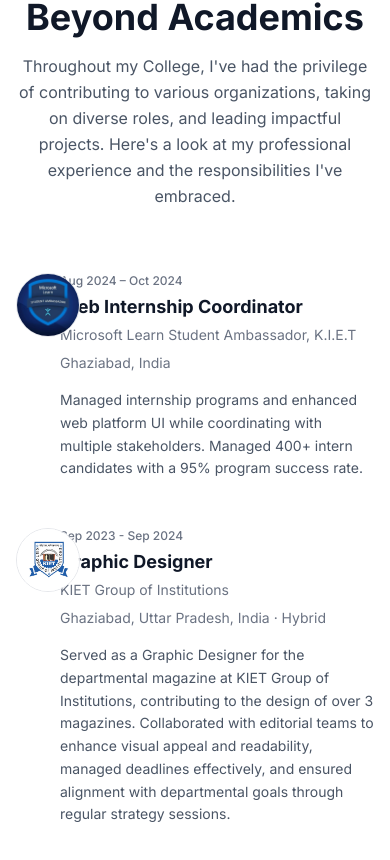
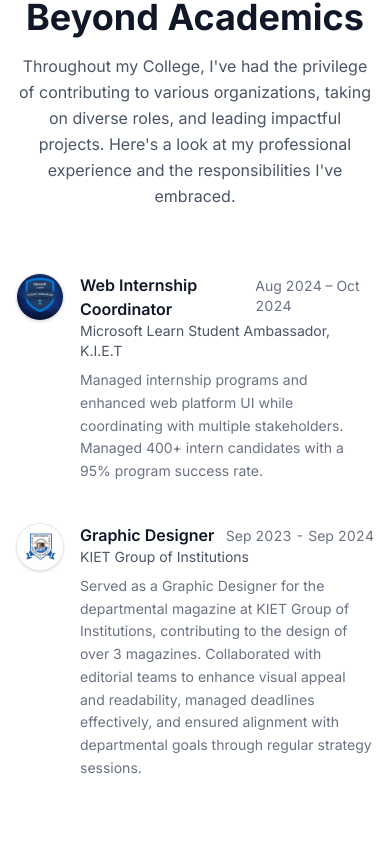
Before and after one commit to Aditya-madwal/adityas_portfolio, a React (Vite) app: page / in a window 390 px wide. Shown: the part 3908-4768 px from the top of the page. Built offline with nearby package versions, Linux system fonts and the light colour scheme.

Commit message:
responsive fixs

```diff
--- a/src/components/Positions.jsx
+++ b/src/components/Positions.jsx
@@ -18,40 +18,29 @@ const Positions = () => {
         </p>
       </div>
 
-      <div className="relative ml-3 md:ml-6 space-y-12">
+      <div className="space-y-8">
         {positions.map((pos, index) => (
-          <div key={index} className="relative pl-8 md:pl-12">
-            {/* Timeline Dot/Logo */}
-            <div className="absolute -left-3 md:-left-3 top-0">
-              <div className="w-16 h-16 md:w-10 md:h-10 rounded-full bg-white dark:bg-black border border-gray-200 dark:border-gray-700 overflow-hidden flex items-center justify-center">
+          <div key={index} className="flex gap-4 group">
+            <div className="shrink-0 w-12 h-12 rounded-full bg-white dark:bg-gray-800 overflow-hidden border border-gray-200 dark:border-gray-700 shadow-sm">
                <img
                   src={pos.logo}
                   alt={pos.company}
                   className="w-full h-full object-cover"
                 />
             </div>
+
+            <div className="flex-1">
+              <div className="flex justify-between items-baseline">
+                <h3 className="font-semibold text-gray-900 dark:text-white text-base">{pos.title}</h3>
+                <span className="text-gray-500 dark:text-gray-500 text-sm tabular-nums">{pos.period}</span>
               </div>
 
-            <div className="flex flex-col sm:flex-row sm:items-baseline sm:justify-between mb-1">
-               <span className="text-xs text-gray-500 dark:text-gray-500 font-medium mb-1 sm:mb-0 order-1 sm:order-2">
-                {pos.period}
-              </span>
-              <h3 className="text-lg font-bold text-gray-900 dark:text-white order-2 sm:order-1">
-                {pos.title}
-              </h3>
-            </div>
+              <p className="text-gray-600 dark:text-gray-400 text-sm mb-2">{pos.company}</p>
 
-            <div className="text-sm text-gray-500 dark:text-gray-400 mb-2">
-              {pos.company}
-            </div>
-
-             <div className="text-sm text-gray-500 dark:text-gray-500 mb-4">
-              {pos.location}
-            </div>
-
-            <p className="text-gray-600 dark:text-gray-400 text-sm leading-relaxed">
+              <p className="text-gray-500 dark:text-gray-400 text-sm leading-relaxed mb-2">
                 {pos.description}
               </p>
+            </div>
           </div>
         ))}
       </div>
--- a/src/data.json
+++ b/src/data.json
@@ -318,7 +318,7 @@
       "title": "Graphic Designer",
       "company": "KIET Group of Institutions",
       "period": "Sep 2023 - Sep 2024",
-      "location": "Ghaziabad, Uttar Pradesh, India · Hybrid",
+      "location": "Ghaziabad, India",
       "description": "Served as a Graphic Designer for the departmental magazine at KIET Group of Institutions, contributing to the design of over 3 magazines. Collaborated with editorial teams to enhance visual appeal and readability, managed deadlines effectively, and ensured alignment with departmental goals through regular strategy sessions.",
       "logo": "/kiet.png"
     }
```
Lines whose indentation alone changed are shown as unchanged.
